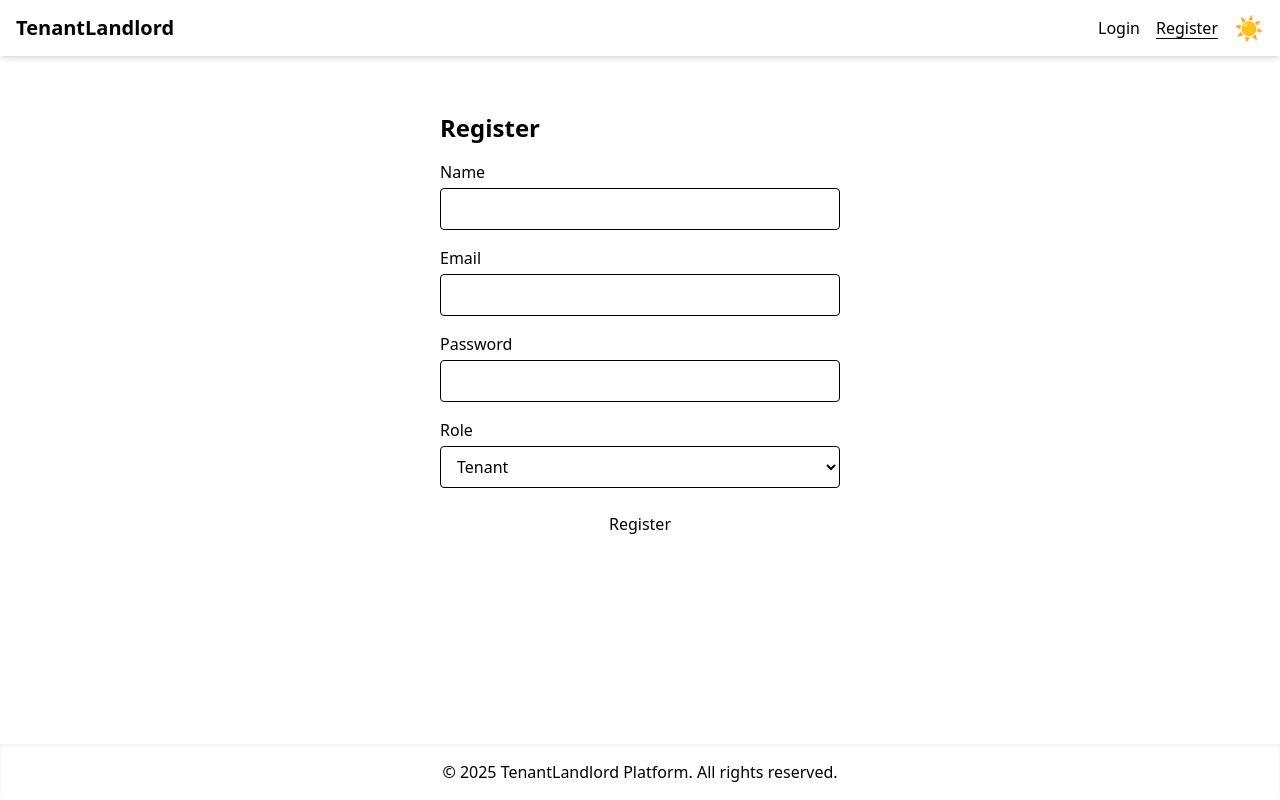
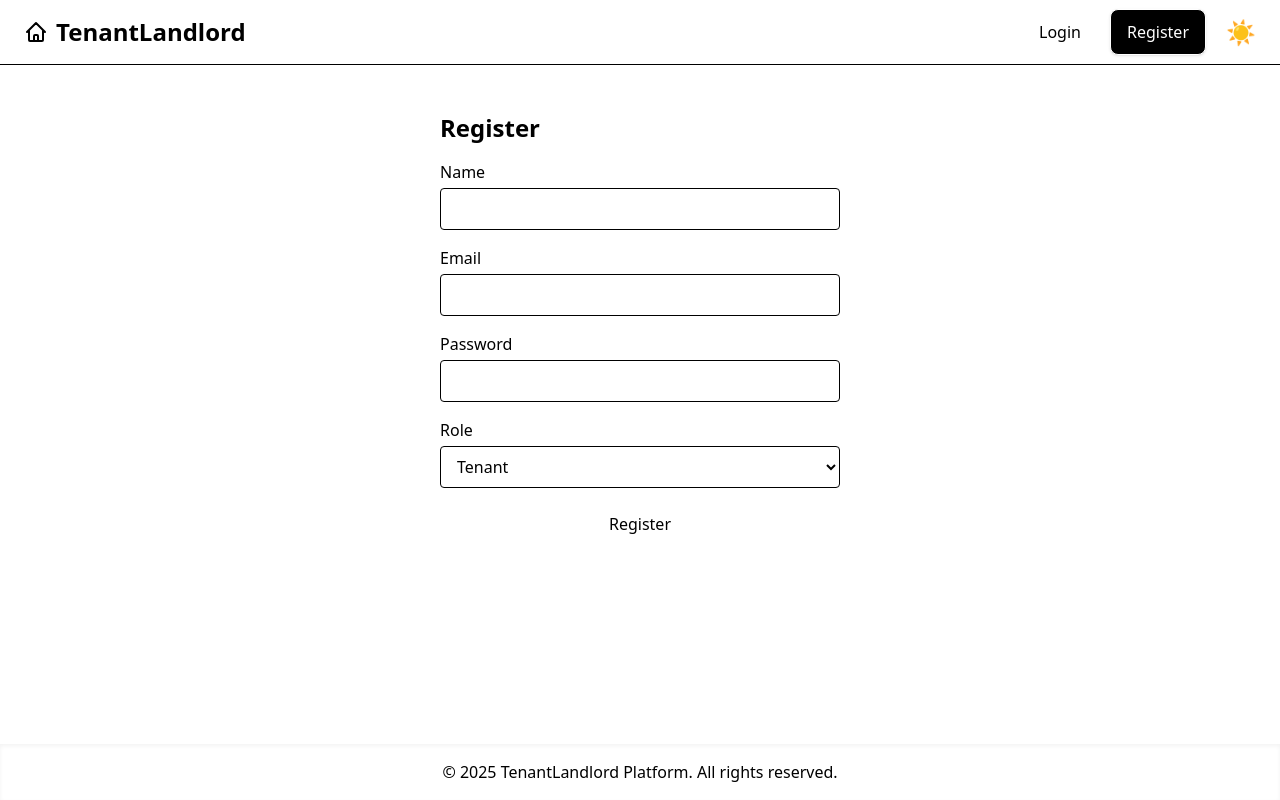
Before and after one commit to mrpawarGit/RentConnect, a React (Vite) app in the folder frontend-rentConnect/: page /register in a window 1280 px wide. Built offline with nearby package versions, Linux system fonts and the light colour scheme.

Commit message:
navbar UI updated

```diff
--- a/frontend-rentConnect/src/components/Navbar.jsx
+++ b/frontend-rentConnect/src/components/Navbar.jsx
@@ -3,7 +3,7 @@ import { useEffect, useMemo, useState } from "react";
 import { NavLink, useNavigate } from "react-router-dom";
 import ThemeToggle from "./ThemeToggle";
 import { getCurrentUser, logout } from "../lib/auth";
-import { disconnectSocket } from "../lib/socket"; // safe even if socket not connected
+import { disconnectSocket } from "../lib/socket";
 
 export default function Navbar() {
   const navigate = useNavigate();
@@ -24,7 +24,7 @@ export default function Navbar() {
     };
   }, []);
 
-  // close mobile menu on route change (naive: close whenever user changes)
+  // close mobile menu whenever auth/user changes
   useEffect(() => {
     setOpen(false);
   }, [user]);
@@ -59,24 +59,63 @@ export default function Navbar() {
         { to: "/chat", label: "Chat" },
         { to: "/requests/admin", label: "Requests" },
         { to: "/payments/admin", label: "Payments" },
-        { to: "/properties/admin", label: "Properties" }, // NEW
+        { to: "/properties/admin", label: "Properties" },
       ];
     }
     return common;
   }, [user]);
 
+  // Enhanced link styling with better hover effects
   const activeClass = ({ isActive }) =>
-    `hover:underline ${isActive ? "underline underline-offset-4" : ""}`;
+    [
+      "px-4 py-2.5 rounded-lg transition-all duration-300 border font-medium",
+      "hover:scale-105 hover:shadow-sm",
+      isActive
+        ? "bg-primary text-white shadow-sm"
+        : "bg-transparent text-primary border-transparent hover:border-primary/30 hover:bg-primary/10",
+    ]
+      .filter(Boolean)
+      .join(" ");
+
+  // Enhanced button styling
+  const buttonClass =
+    "px-4 py-2.5 rounded-lg transition-all duration-300 border font-medium " +
+    "bg-primary text-white border-primary " +
+    "hover:bg-primary-hover hover:shadow-sm hover:scale-105 " +
+    "focus:outline-none focus:ring-2 focus:ring-primary/30";
 
   return (
-    <nav className="fixed top-0 left-0 right-0 z-50 bg-custom shadow-md">
-      <div className="max-w-7xl mx-auto px-4 py-3 flex items-center justify-between">
-        <NavLink to="/" className="font-bold text-xl">
+    <nav
+      className="fixed top-0 left-0 right-0 z-50 backdrop-blur supports-[backdrop-filter]:bg-bg/70 bg-bg/90 border-b border-primary"
+      role="navigation"
+      aria-label="Main navigation"
+    >
+      <div className="max-w-7xl mx-auto px-4 sm:px-6">
+        <div className="h-16 flex items-center justify-between">
+          {/* Brand */}
+          <NavLink
+            to="/"
+            className="font-bold text-xl md:text-2xl text-primary flex items-center gap-2 transition-all hover:scale-105"
+          >
+            <svg
+              xmlns="http://www.w3.org/2000/svg"
+              viewBox="0 0 24 24"
+              fill="none"
+              stroke="currentColor"
+              strokeWidth="2"
+              className="h-6 w-6"
+            >
+              <path
+                strokeLinecap="round"
+                strokeLinejoin="round"
+                d="M3 12l2-2m0 0l7-7 7 7M5 10v10a1 1 0 001 1h3m10-11l2 2m-2-2v10a1 1 0 01-1 1h-3m-6 0a1 1 0 001-1v-4a1 1 0 011-1h2a1 1 0 011 1v4a1 1 0 001 1m-6 0h6"
+              />
+            </svg>
             TenantLandlord
           </NavLink>
 
           {/* Desktop menu */}
-        <div className="hidden md:flex items-center gap-4">
+          <div className="hidden md:flex items-center gap-3">
             {!user ? (
               <>
                 <NavLink to="/login" className={activeClass}>
@@ -93,30 +132,63 @@ export default function Navbar() {
                     {l.label}
                   </NavLink>
                 ))}
-              <button onClick={handleLogout} className="hover:underline">
+                <button onClick={handleLogout} className={buttonClass}>
                   Logout
                 </button>
               </>
             )}
+            <div className="ml-2">
               <ThemeToggle />
+            </div>
           </div>
 
           {/* Mobile toggle */}
+          <div className="md:hidden flex items-center gap-3">
+            <ThemeToggle />
             <button
-          className="md:hidden inline-flex items-center justify-center border rounded px-3 py-1"
+              className="inline-flex items-center justify-center p-2 rounded-lg bg-primary text-white hover:bg-primary-hover transition-all duration-300 focus:outline-none focus:ring-2 focus:ring-primary/30"
               onClick={() => setOpen((v) => !v)}
               aria-expanded={open}
               aria-controls="mobile-menu"
               aria-label="Toggle menu"
             >
-          ☰
+              <svg
+                xmlns="http://www.w3.org/2000/svg"
+                viewBox="0 0 24 24"
+                fill="none"
+                stroke="currentColor"
+                className="h-6 w-6"
+              >
+                {open ? (
+                  <path
+                    strokeWidth="2"
+                    strokeLinecap="round"
+                    d="M6 18L18 6M6 6l12 12"
+                  />
+                ) : (
+                  <path
+                    strokeWidth="2"
+                    strokeLinecap="round"
+                    d="M4 6h16M4 12h16M4 18h16"
+                  />
+                )}
+              </svg>
             </button>
+          </div>
+        </div>
       </div>
 
       {/* Mobile menu */}
-      {open && (
-        <div id="mobile-menu" className="md:hidden border-t">
-          <div className="px-4 py-3 flex flex-col gap-3">
+      <div
+        id="mobile-menu"
+        className={[
+          "md:hidden overflow-hidden border-t border-primary bg-bg/95 backdrop-blur",
+          open ? "max-h-screen opacity-100" : "max-h-0 opacity-0",
+          "transition-all duration-300 ease-in-out",
+        ].join(" ")}
+        aria-hidden={!open}
+      >
+        <div className="px-4 py-4 flex flex-col gap-3">
           {!user ? (
             <>
               <NavLink
@@ -148,18 +220,14 @@ export default function Navbar() {
               ))}
               <button
                 onClick={handleLogout}
-                  className="text-left hover:underline"
+                className={buttonClass + " text-left"}
               >
                 Logout
               </button>
             </>
           )}
-            <div className="pt-2 border-t">
-              <ThemeToggle />
         </div>
       </div>
-        </div>
-      )}
     </nav>
   );
 }
--- a/frontend-rentConnect/src/index.css
+++ b/frontend-rentConnect/src/index.css
@@ -1,33 +1,23 @@
+/* src/index.css */
 @import "tailwindcss";
-/* @tailwind utilities; */
 
 :root {
-  --color-bg: #ffffff; /* white background */
-  --color-text: #000000; /* black text */
-  --color-primary: #000000; /* black primary */
-  --color-primary-hover: #444444; /* dark gray hover on primary buttons */
+  --color-bg: #ffffff;
+  --color-text: #000000;
+  --color-primary: #000000;
+  --color-primary-hover: #444444;
 }
 
 .dark {
-  --color-bg: #000000; /* black background */
-  --color-text: #ffffff; /* white text */
-  --color-primary: #ffffff; /* white primary */
-  --color-primary-hover: #dddddd; /* light gray hover */
+  --color-bg: #000000;
+  --color-text: #ffffff;
+  --color-primary: #ffffff;
+  --color-primary-hover: #dddddd;
 }
 
-/* Use Tailwind utilities along with CSS variables */
-body,
-html {
+/* Custom utility classes */
+.bg-bg {
   background-color: var(--color-bg);
-  color: var(--color-text);
-}
-
-.bg-custom {
-  background-color: var(--color-bg);
-}
-
-.text-custom {
-  color: var(--color-text);
 }
 
 .text-primary {
@@ -38,10 +28,25 @@ html {
   background-color: var(--color-primary);
 }
 
-.hover-bg-primary:hover {
+.border-primary {
+  border-color: var(--color-primary);
+}
+
+.bg-primary-hover:hover {
   background-color: var(--color-primary-hover);
 }
 
-.border-primary {
-  border-color: var(--color-primary);
+/* Apply base styles */
+body {
+  background-color: var(--color-bg);
+  color: var(--color-text);
 }
+
+/* Ensure white text on primary buttons */
+.bg-primary {
+  color: white;
+}
+
+.dark .bg-primary {
+  color: black;
+}
```
Lines whose indentation alone changed are shown as unchanged.
